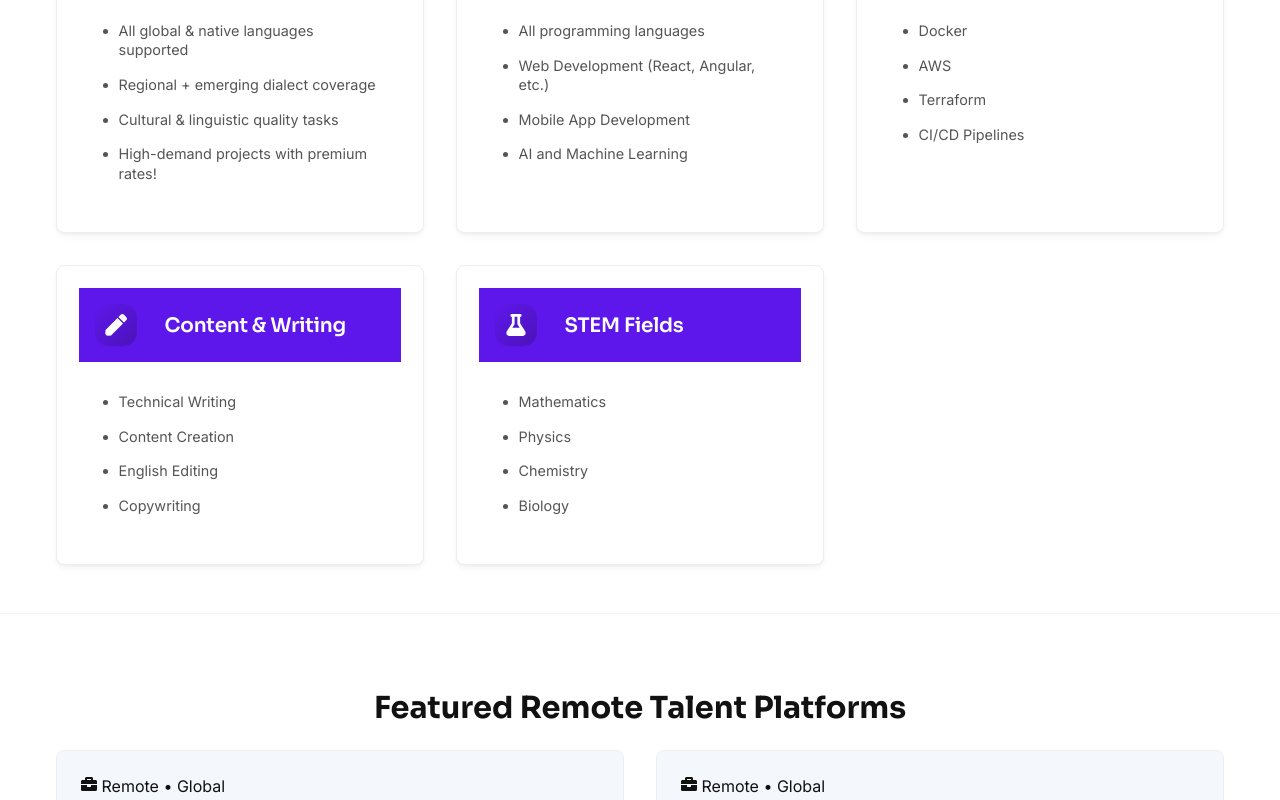
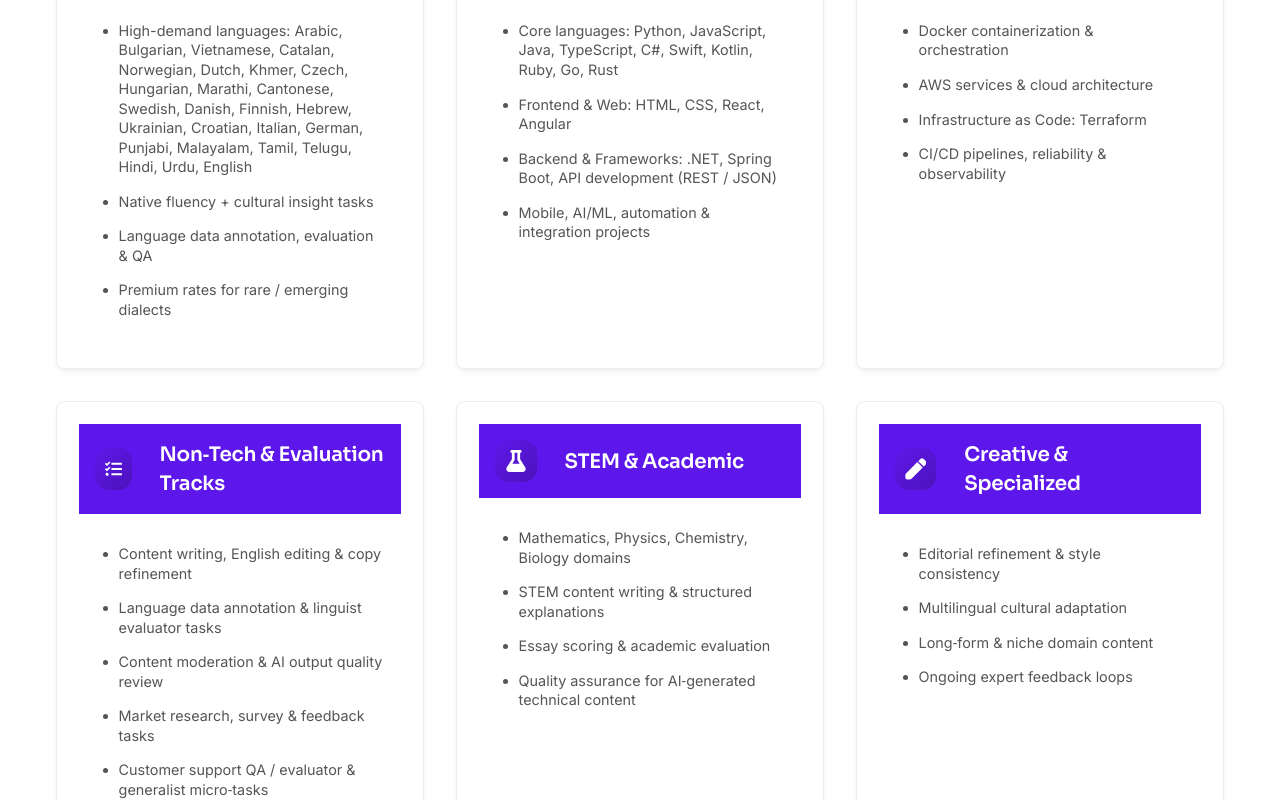
Before and after one commit to trivikramm/freelance-jobs-webapp, a React (Vite) app: page / in a window 1280 px wide. Shown: the part 1280-2080 px from the top of the page. Built offline with nearby package versions, Linux system fonts and the light colour scheme.

Commit message:
feat(opportunities): expand categories with language, tech, non-tech tracks

```diff
--- a/src/components/Opportunities.jsx
+++ b/src/components/Opportunities.jsx
@@ -1,30 +1,67 @@
-import { FaCode, FaCloud, FaPen, FaFlask, FaLanguage } from 'react-icons/fa';
+import { FaCode, FaCloud, FaPen, FaFlask, FaLanguage, FaTasks } from 'react-icons/fa'; // eslint-disable-line no-unused-vars
 
 const opportunities = [
   {
     icon: <FaLanguage />,
     title: 'Language Specialists',
-    items: ['All global & native languages supported', 'Regional + emerging dialect coverage', 'Cultural & linguistic quality tasks', 'High-demand projects with premium rates!'],
+    items: [
+      'High-demand languages: Arabic, Bulgarian, Vietnamese, Catalan, Norwegian, Dutch, Khmer, Czech, Hungarian, Marathi, Cantonese, Swedish, Danish, Finnish, Hebrew, Ukrainian, Croatian, Italian, German, Punjabi, Malayalam, Tamil, Telugu, Hindi, Urdu, English',
+      'Native fluency + cultural insight tasks',
+      'Language data annotation, evaluation & QA',
+      'Premium rates for rare / emerging dialects'
+    ],
   },
   {
     icon: <FaCode />,
     title: 'Technical Projects',
-    items: ['All programming languages', 'Web Development (React, Angular, etc.)', 'Mobile App Development', 'AI and Machine Learning'],
+    items: [
+      'Core languages: Python, JavaScript, Java, TypeScript, C#, Swift, Kotlin, Ruby, Go, Rust',
+      'Frontend & Web: HTML, CSS, React, Angular',
+      'Backend & Frameworks: .NET, Spring Boot, API development (REST / JSON)',
+      'Mobile, AI/ML, automation & integration projects'
+    ],
   },
   {
     icon: <FaCloud />,
     title: 'Cloud & DevOps',
-    items: ['Docker', 'AWS', 'Terraform', 'CI/CD Pipelines'],
+    items: [
+      'Docker containerization & orchestration',
+      'AWS services & cloud architecture',
+      'Infrastructure as Code: Terraform',
+      'CI/CD pipelines, reliability & observability'
+    ],
+  },
+  {
+    icon: <FaTasks />,
+    title: 'Non‑Tech & Evaluation Tracks',
+    items: [
+      'Content writing, English editing & copy refinement',
+      'Language data annotation & linguist evaluator tasks',
+      'Content moderation & AI output quality review',
+      'Market research, survey & feedback tasks',
+      'Customer support QA / evaluator & generalist micro‑tasks',
+      'Transcription, business / legal / medical expert feedback'
+    ],
+  },
+  {
+    icon: <FaFlask />,
+    title: 'STEM & Academic',
+    items: [
+      'Mathematics, Physics, Chemistry, Biology domains',
+      'STEM content writing & structured explanations',
+      'Essay scoring & academic evaluation',
+      'Quality assurance for AI‑generated technical content'
+    ],
   },
   {
     icon: <FaPen />,
-    title: 'Content & Writing',
-    items: ['Technical Writing', 'Content Creation', 'English Editing', 'Copywriting'],
-  },
-  {
-    icon: <FaFlask />,
-    title: 'STEM Fields',
-    items: ['Mathematics', 'Physics', 'Chemistry', 'Biology'],
+    title: 'Creative & Specialized',
+    items: [
+      'Editorial refinement & style consistency',
+      'Multilingual cultural adaptation',
+      'Long‑form & niche domain content',
+      'Ongoing expert feedback loops'
+    ],
   },
 ];
 
```
